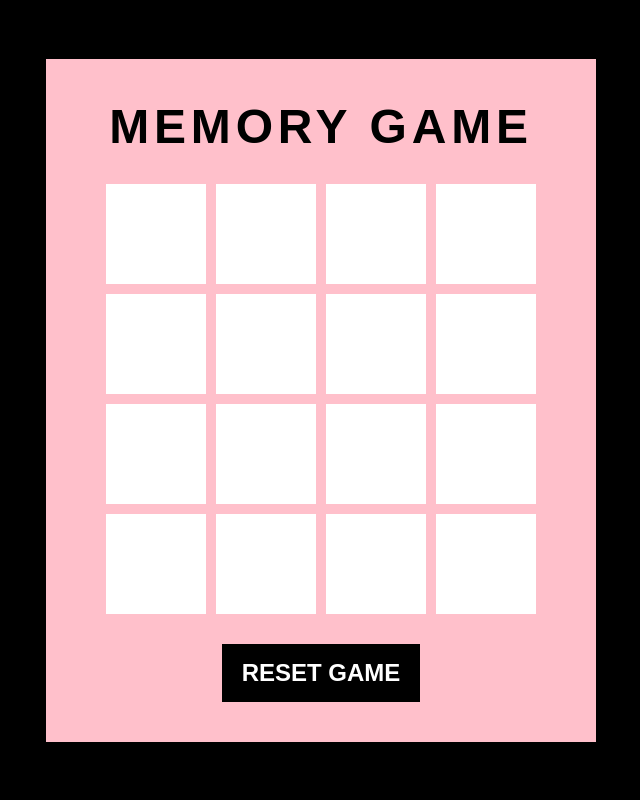
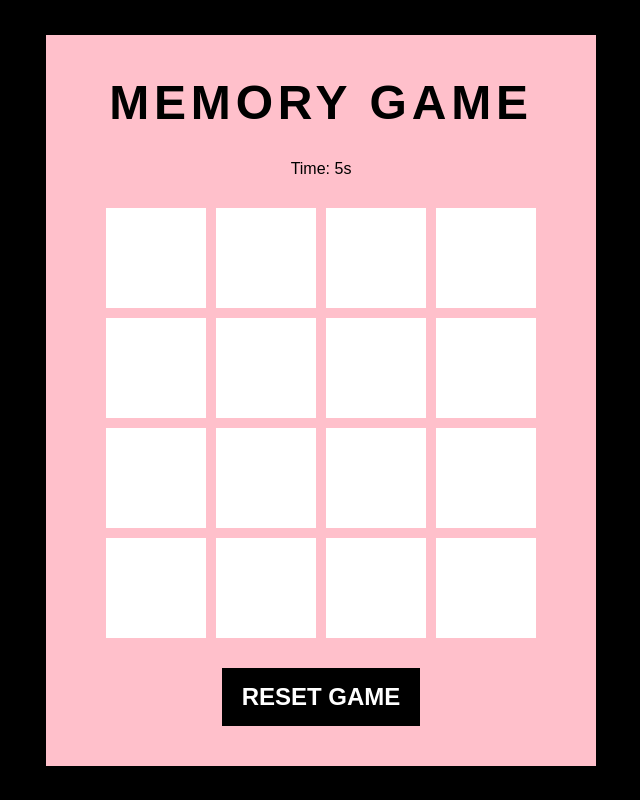
Before and after one commit to sadiyameem/memory-game, a plain HTML site: page index.html in a window 1280 px wide. Shown: the whole page, without its empty margins (319-959 px from the left). Drawn offline with Linux system fonts and the light colour scheme.

Commit message:
added a timer

```diff
--- a/index.html
+++ b/index.html
@@ -9,6 +9,7 @@
     <body>
         <div class="container">
             <h2>Memory Game</h2>
+            <div id="timer">Time: 0s</div>
             <div class="game"></div>
             <button class="reset" onclick="window.location.reload()">Reset Game</button>
         </div>
--- a/script.js
+++ b/script.js
@@ -1,3 +1,14 @@
+// timer logic
+var time = 0;
+var timerElement = document.getElementById("timer");
+
+
+// start timer
+var timer = setInterval(function() {
+    time++;
+    timerElement.textContent = "Time: " + time + "s";
+}, 1000);
+
 // emoji pairs
 var emojis = ["🐶","🐶","🐱","🐱","🐵","🐵","🦆","🦆","🐢","🐢","🐬","🐬","🦭","🦭","🦕","🦕"];
 
@@ -45,7 +56,8 @@ for (var i = 0; i < shuf_emojis.length; i++) {
 
                 // check for win
                 if (document.querySelectorAll('.boxMatch').length === emojis.length) {
-                    alert('You win!');
+                    clearInterval(timer);
+                    alert('You win! Time: ' + time + ' seconds');
                 }
             }, 700);
         }
```
